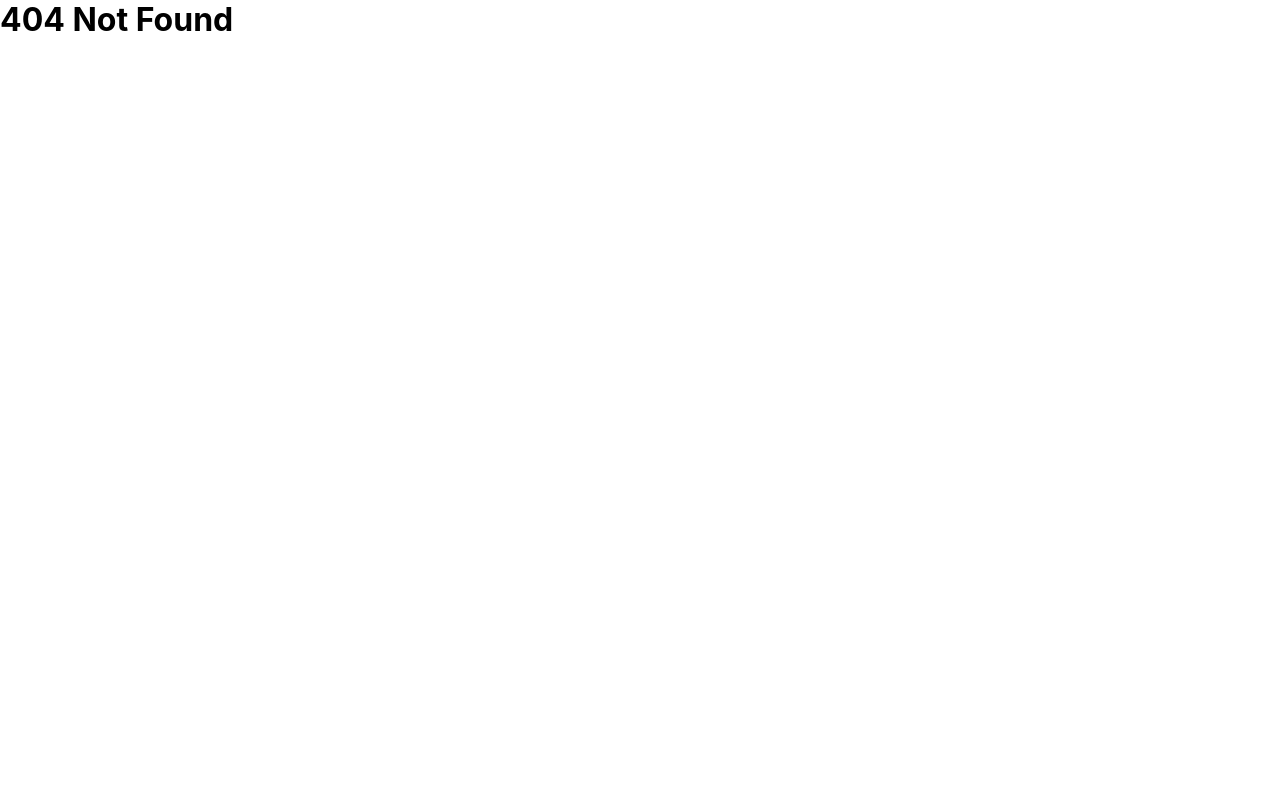
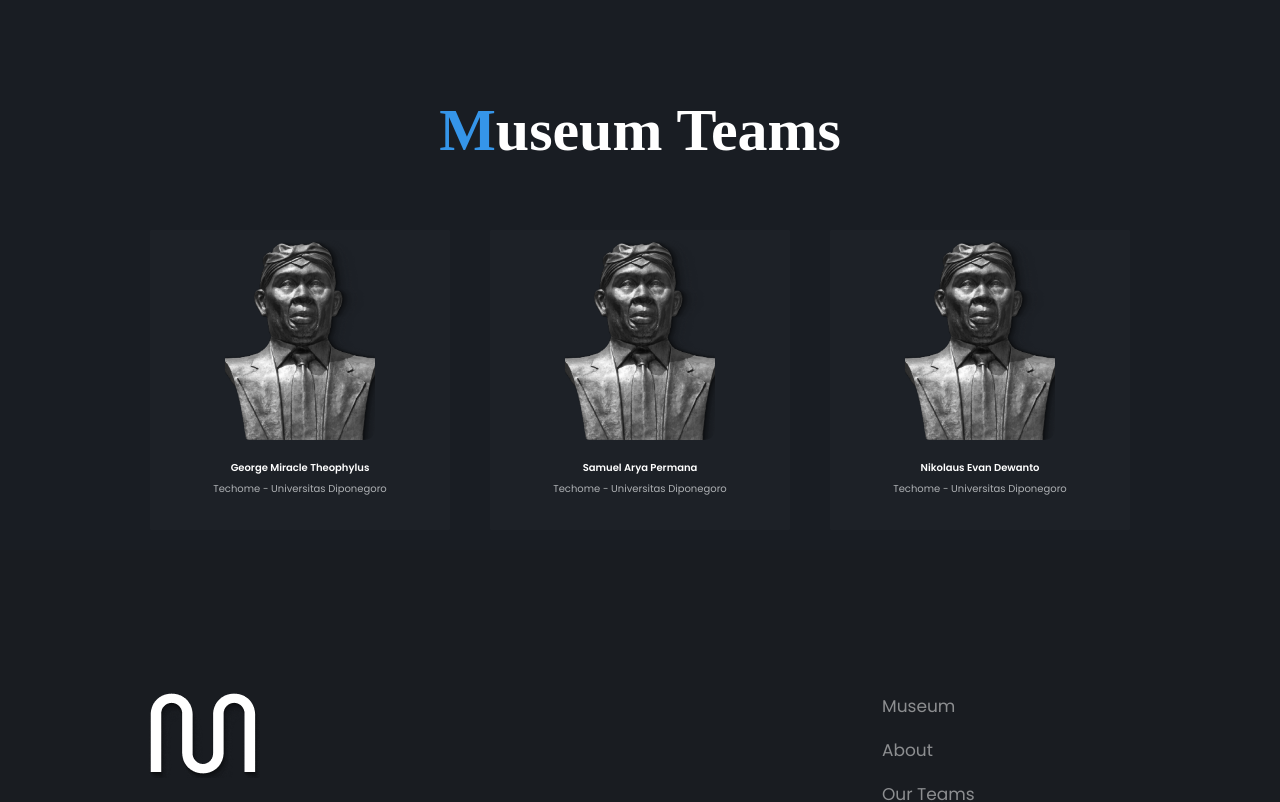
Before and after one commit to georgemiraclee/techome-museum, a React (Create React App) app: page /Teams in a window 1280 px wide. Before the commit this address had no page. Shown: the top 802 px of the page. Built offline with nearby package versions, Linux system fonts and the light colour scheme; a web font is replaced by a local one.

Commit message:
team page & footer fix bug

```diff
--- a/src/App.js
+++ b/src/App.js
@@ -6,7 +6,8 @@ import Pages3 from "./pages/Pages3";
 import Pages4 from "./pages/Pages4";
 import Pages5 from "./pages/Pages5";
 import Pages6 from "./pages/Pages6";
-import About from "./pages/About"
+import About from "./pages/About";
+import Teams from "./pages/Teams";
 import ScrollToTop from "./pages/ScrollOnTop";
 
 function App() {
@@ -34,6 +35,10 @@ function App() {
               path="/about"
               element={<About />}
             />
+             <Route
+              path="/Teams"
+              element={<Teams />}
+            />
             <Route path="/test1" element={<MainSection />} />
 
             <Route path="*" element={<h1>404 Not Found</h1>} />
--- a/src/components/Footer.jsx
+++ b/src/components/Footer.jsx
@@ -1,13 +1,15 @@
 import React, { useEffect } from "react";
+import { Link } from "react-router-dom";  // Import the Link component
 import "../css/footer.css";
 import Logo from "../images/logomoiseum.png";
 import AOS from "aos";
 import "aos/dist/aos.css";
-import About from "../pages/About"
+
 function Footer() {
   useEffect(() => {
     AOS.init();
   }, []);
+
   return (
     <div className="footers">
       <footer>
@@ -20,18 +22,17 @@ function Footer() {
           <div className="col col2" data-aos="fade-right">
             <ul>
               <li>
-                <a href="#">Museum</a>
+                <Link to="/">Museum</Link> {/* Update the link */}
               </li>
               <li>
-                <a href="#">About</a>
+                <Link to="/about">About</Link> {/* Update the link */}
               </li>
               <li>
-                <a href="/src/pages/About.jsx">Our Teams</a>
+                <Link to="/teams">Our Teams</Link> {/* Update the link */}
               </li>
             </ul>
             <div className="social">
               <i className="fa-brands fa-facebook-f"></i>
-
               <i className="fa-brands fa-instagram"></i>
             </div>
           </div>
--- a/src/components/Test.jsx
+++ b/src/components/Team.jsx
@@ -24,7 +24,7 @@ function Teams() {
               </span>
               useum
             </span>{" "}
-            Team
+            Teams
           </h1>
         </div>
       </div>
@@ -34,8 +34,26 @@ function Teams() {
             <img src={Person} alt="" />
           </div>
           <div className="nama-container">
-            <h1>George Miracle T</h1>
-            <span>Frontend Developer</span>
+            <h1>George Miracle Theophylus</h1>
+            <span>Techome - Universitas Diponegoro</span>
+          </div>
+        </div>
+        <div className="card-pembungkus" data-aos="zoom-in">
+          <div className="card-item">
+            <img src={Person} alt="" />
+          </div>
+          <div className="nama-container">
+            <h1>Samuel Arya Permana</h1>
+            <span>Techome - Universitas Diponegoro</span>
+          </div>
+        </div>
+        <div className="card-pembungkus" data-aos="zoom-in">
+          <div className="card-item">
+            <img src={Person} alt="" />
+          </div>
+          <div className="nama-container">
+            <h1>Nikolaus Evan Dewanto</h1>
+            <span>Techome - Universitas Diponegoro</span>
           </div>
         </div>
       </div>
--- a/src/pages/Home.jsx
+++ b/src/pages/Home.jsx
@@ -5,8 +5,6 @@ import AOS from "aos";
 import "aos/dist/aos.css";
 import Footer from "../components/Footer";
 import { Link } from "react-router-dom";
-
-import Teams from "../components/Test";
 import MainSection from "../components/MainSection";
 
 function Home() {
@@ -27,9 +25,7 @@ function Home() {
             <h1 style={{ fontFamily: "Darker Grotesque", fontWeight: 900 }}>
               About{" "}
               <span style={{ fontWeight: 900 }}>
-                <span style={{ color: "#4aa9f7", fontFamily: "MuseoModerno" }}>
-                  M
-                </span>
+                <span style={{ color: "#4aa9f7", fontFamily: "MuseoModerno" }}>M</span>
                 useum
               </span>{" "}
               Exhibition
@@ -40,10 +36,7 @@ function Home() {
           </div>
 
           <div className="about-desc" data-aos="fade-up">
-            <p>
-              Museum Exhibition Website hadir untuk para penggiat sejarah indonesia
-              kami menghadirkan display museum terbaik untuk anda.
-            </p>
+            <p>Museum Exhibition Website hadir untuk para penggiat sejarah indonesia kami menghadirkan display museum terbaik untuk anda.</p>
             <div className="button-readmore">Selengkapnya</div>
           </div>
         </div>
@@ -67,11 +60,7 @@ function Home() {
               <div className="title-card">
                 <h2>Pembentukan BPUPKI</h2>
               </div>
-              <div className="desc-card">
-                Badan Usaha Persiapan Kemerdekaan Indonesia atau Dokuritsu Junbi
-                Cosakai adalah badan yang didirikan untuk mempersiapkan komponen
-                ...
-              </div>
+              <div className="desc-card">Badan Usaha Persiapan Kemerdekaan Indonesia atau Dokuritsu Junbi Cosakai adalah badan yang didirikan untuk mempersiapkan komponen ...</div>
               <div className="play-button">
                 <Link className="circle" to="/sejarah-pembentukan-bpupki">
                   <BsFillPlayFill color="#0c0d36" />
@@ -84,11 +73,7 @@ function Home() {
               <div className="title-card">
                 <h2>Pembentukan PPKI</h2>
               </div>
-              <div className="desc-card">
-                Panitia Persiapan Kemerdekaan Indonesia atau Dokuritsu Junbi
-                Inkai adalah badan yang dibentuk Jepang untuk mempersiapkan
-                kemerdekaan Indonesia ...
-              </div>
+              <div className="desc-card">Panitia Persiapan Kemerdekaan Indonesia atau Dokuritsu Junbi Inkai adalah badan yang dibentuk Jepang untuk mempersiapkan kemerdekaan Indonesia ...</div>
               <div className="play-button">
                 <Link className="circle" to="/sejarah-pembentukan-ppki">
                   <BsFillPlayFill color="#0c0d36" />
@@ -99,20 +84,11 @@ function Home() {
               {" "}
               <div className="new-badge">NEW</div>
               <div className="title-card">
-                <h2 style={{ fontSize: 34, lineHeight: 1 }}>
-                  Pengeboman Hiroshima dan Nagasaki
-                </h2>
+                <h2 style={{ fontSize: 34, lineHeight: 1 }}>Pengeboman Hiroshima dan Nagasaki</h2>
               </div>
-              <div className="desc-card">
-                Peristiwa pengeboman Hiroshima dan Nagasaki oleh sekutu menjadi
-                faktor eksternal yang memengaruhi peristiwa Proklamasi
-                Kemerdekaan. ...
-              </div>
+              <div className="desc-card">Peristiwa pengeboman Hiroshima dan Nagasaki oleh sekutu menjadi faktor eksternal yang memengaruhi peristiwa Proklamasi Kemerdekaan. ...</div>
               <div className="play-button">
-                <Link
-                  className="circle"
-                  to="sejarah-pengeboman-hiroshimadannagasaki"
-                >
+                <Link className="circle" to="sejarah-pengeboman-hiroshimadannagasaki">
                   <BsFillPlayFill color="#0c0d36" />
                 </Link>
               </div>
@@ -121,15 +97,9 @@ function Home() {
               {" "}
               <div className="new-badge">NEW</div>
               <div className="title-card">
-                <h2 style={{ fontSize: 40, lineHeight: 1 }}>
-                  Peristiwa Rengasdengklok
-                </h2>
+                <h2 style={{ fontSize: 40, lineHeight: 1 }}>Peristiwa Rengasdengklok</h2>
               </div>
-              <div className="desc-card">
-                Menyerahnya Jepang kepada Sekutu menimbulkan tekanan Golongan
-                Muda agar Golongan Tua segera mempercepat proklamasi
-                kemerdekaan. Namun kedua tokoh Golongan Tua ...
-              </div>
+              <div className="desc-card">Menyerahnya Jepang kepada Sekutu menimbulkan tekanan Golongan Muda agar Golongan Tua segera mempercepat proklamasi kemerdekaan. Namun kedua tokoh Golongan Tua ...</div>
               <div className="play-button">
                 <Link className="circle" to="/sejarah-peristiwa-rengasdengklok">
                   <BsFillPlayFill color="#0c0d36" />
@@ -140,20 +110,11 @@ function Home() {
               {" "}
               <div className="new-badge">NEW</div>
               <div className="title-card">
-                <h2 style={{ fontSize: 33, lineHeight: 1 }}>
-                  Penyusunan Naskah Proklamasi
-                </h2>
+                <h2 style={{ fontSize: 33, lineHeight: 1 }}>Penyusunan Naskah Proklamasi</h2>
               </div>
-              <div className="desc-card">
-                Badan Usaha Persiapan Kemerdekaan Indonesia atau Dokuritsu Junbi
-                Cosakai adalah badan yang didirikan untuk mempersiapkan komponen
-                ...
-              </div>
+              <div className="desc-card">Badan Usaha Persiapan Kemerdekaan Indonesia atau Dokuritsu Junbi Cosakai adalah badan yang didirikan untuk mempersiapkan komponen ...</div>
               <div className="play-button">
-                <Link
-                  className="circle"
-                  to="/sejarah-penyusunan-naskahproklamasi"
-                >
+                <Link className="circle" to="/sejarah-penyusunan-naskahproklamasi">
                   <BsFillPlayFill color="#0c0d36" />
                 </Link>
               </div>
@@ -165,8 +126,6 @@ function Home() {
         </div> */}
       </div>
       <hr className="hr" />
-
-      <Teams />
       <Footer />
     </div>
   );
--- /dev/null
+++ b/src/pages/Teams.jsx
@@ -0,0 +1,22 @@
+import React, { useEffect } from "react";
+import AOS from "aos";
+import "aos/dist/aos.css";
+import Footer from "../components/Footer";
+import Teams from "../components/Team";
+
+function About() {
+  useEffect(() => {
+    AOS.init();
+  }, []);
+
+  return (
+    <div>
+      <hr className="hr" />
+
+      <Teams />
+      <Footer />
+    </div>
+  );
+}
+
+export default About;
```
Also changed, not shown: src/pages/About.jsx (+4 -13 lines).
